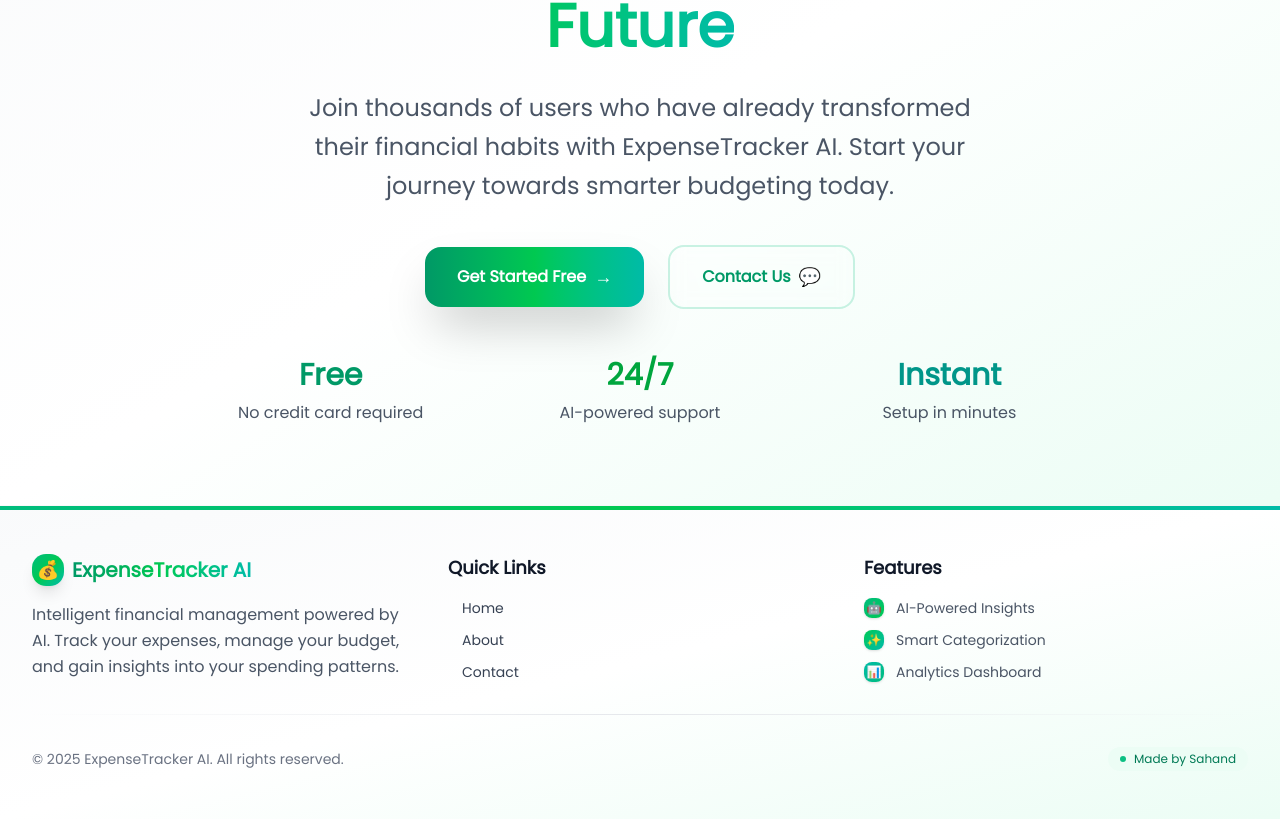
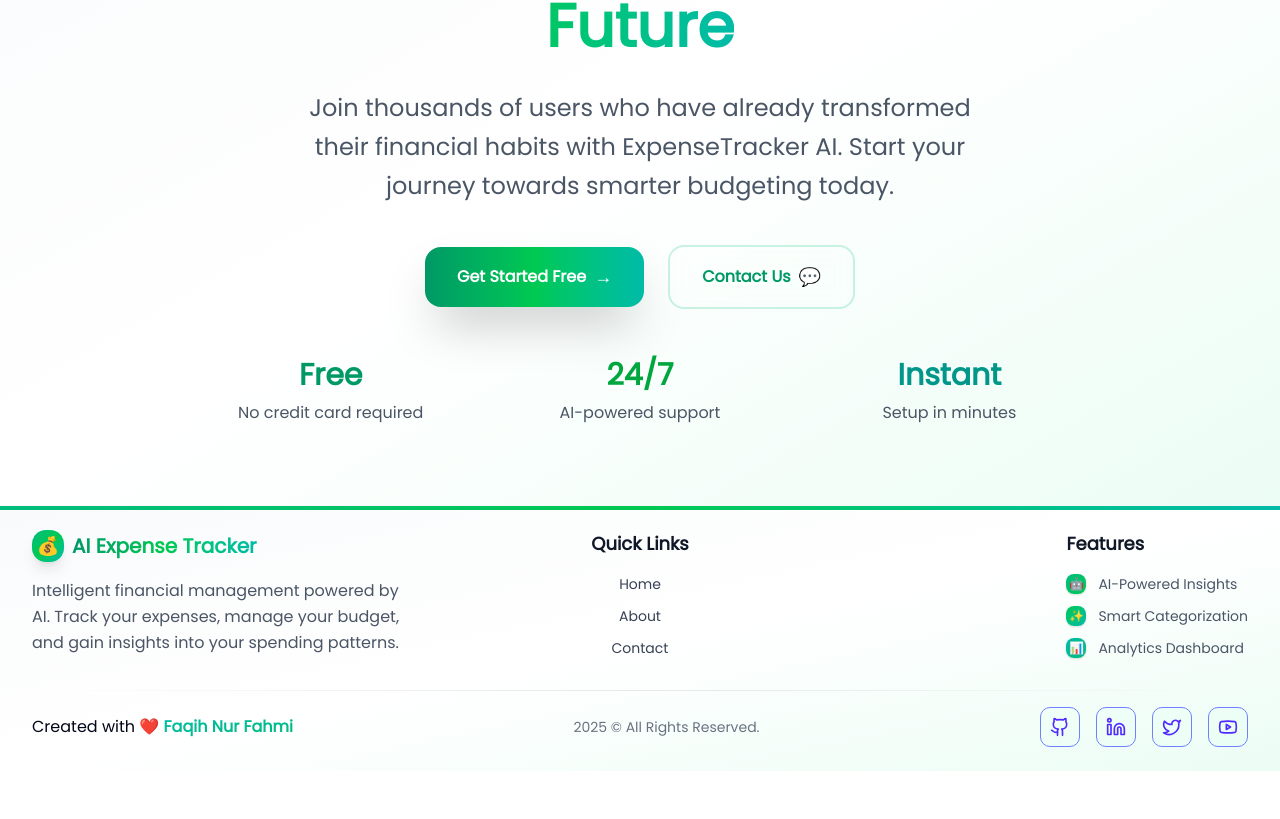
Before and after one commit to faqihfnf/ai-expense-tracker, a Next.js app: page /about in a window 1280 px wide. Shown: the part 2937-3756 px from the top of the page. After the commit the page ends 3708 px from the top, so only its background shows below. Built offline with nearby package versions, Linux system fonts and the light colour scheme; no server answers.

Commit message:
update footer

```diff
--- a/src/components/Footer.tsx
+++ b/src/components/Footer.tsx
@@ -1,3 +1,4 @@
+import { Github, Linkedin, Twitter, Youtube } from "lucide-react";
 import Link from "next/link";
 
 const Footer = () => {
@@ -6,7 +7,7 @@ const Footer = () => {
       {/* Gradient accent line */}
       <div className="absolute top-0 left-0 w-full h-1 bg-gradient-to-r from-emerald-500 via-green-500 to-teal-500"></div>
 
-      <div className="max-w-7xl mx-auto px-4 sm:px-6 lg:px-8 py-12">
+      <div className="max-w-7xl mx-auto px-2 sm:px-6 lg:px-8 py-6">
         <div className="grid grid-cols-1 md:grid-cols-3 gap-8 mb-8">
           {/* Logo and Tagline */}
           <div className="text-center md:text-left">
@@ -15,7 +16,7 @@ const Footer = () => {
                 <span className="text-white text-lg">💰</span>
               </div>
               <h2 className="text-xl font-bold bg-gradient-to-r from-emerald-600 via-green-500 to-teal-500 bg-clip-text text-transparent">
-                ExpenseTracker AI
+                AI Expense Tracker
               </h2>
             </div>
             <p className="text-gray-600 dark:text-gray-400 leading-relaxed max-w-sm">
@@ -26,26 +27,26 @@ const Footer = () => {
           </div>
 
           {/* Navigation Links */}
-          <div className="text-center md:text-left">
+          <div className="text-center">
             <h3 className="text-lg font-semibold text-gray-900 dark:text-gray-100 mb-4">
               Quick Links
             </h3>
             <div className="flex flex-col space-y-3">
               <Link
                 href="/"
-                className="group inline-flex items-center gap-2 text-gray-700 dark:text-gray-300 hover:text-emerald-600 dark:hover:text-emerald-400 text-sm font-medium transition-colors duration-200">
+                className="group items-center gap-2 text-gray-700 dark:text-gray-300 hover:text-emerald-600 dark:hover:text-emerald-400 text-sm font-medium transition-colors duration-200">
                 <span className="w-1.5 h-1.5 bg-emerald-500 dark:bg-emerald-400 rounded-full opacity-0 group-hover:opacity-100 transition-opacity duration-200"></span>
                 Home
               </Link>
               <Link
                 href="/about"
-                className="group inline-flex items-center gap-2 text-gray-700 dark:text-gray-300 hover:text-emerald-600 dark:hover:text-emerald-400 text-sm font-medium transition-colors duration-200">
+                className="group  items-center gap-2 text-gray-700 dark:text-gray-300 hover:text-emerald-600 dark:hover:text-emerald-400 text-sm font-medium transition-colors duration-200">
                 <span className="w-1.5 h-1.5 bg-emerald-500 dark:bg-emerald-400 rounded-full opacity-0 group-hover:opacity-100 transition-opacity duration-200"></span>
                 About
               </Link>
               <Link
                 href="/contact"
-                className="group inline-flex items-center gap-2 text-gray-700 dark:text-gray-300 hover:text-emerald-600 dark:hover:text-emerald-400 text-sm font-medium transition-colors duration-200">
+                className="group items-center gap-2 text-gray-700 dark:text-gray-300 hover:text-emerald-600 dark:hover:text-emerald-400 text-sm font-medium transition-colors duration-200">
                 <span className="w-1.5 h-1.5 bg-emerald-500 dark:bg-emerald-400 rounded-full opacity-0 group-hover:opacity-100 transition-opacity duration-200"></span>
                 Contact
               </Link>
@@ -53,7 +54,7 @@ const Footer = () => {
           </div>
 
           {/* Features */}
-          <div className="text-center md:text-left">
+          <div className="text-center md:text-left md:ml-auto">
             <h3 className="text-lg font-semibold text-gray-900 dark:text-gray-100 mb-4">
               Features
             </h3>
@@ -81,22 +82,54 @@ const Footer = () => {
         </div>
 
         {/* Divider */}
-        <div className="w-full h-px bg-gradient-to-r from-transparent via-gray-200 dark:via-gray-700 to-transparent mb-8"></div>
+        <div className="w-full h-px bg-gradient-to-r from-transparent via-gray-200 dark:via-gray-700 to-transparent mb-4"></div>
 
         {/* Copyright and Social */}
         <div className="flex flex-col md:flex-row justify-between items-center">
-          <div className="text-center md:text-left mb-4 md:mb-0">
-            <p className="text-gray-500 dark:text-gray-400 text-sm">
-              © {new Date().getFullYear()} ExpenseTracker AI. All rights
-              reserved.
+          <div className="flex items-center gap-4">
+            <p className="text-md  text-center sm:text-left">
+              Created with ❤️{" "}
+              <span className="bg-gradient-to-br from-teal-500 to-emerald-500 bg-clip-text text-md font-extrabold text-transparent">
+                Faqih Nur Fahmi
+              </span>
             </p>
           </div>
 
-          <div className="flex items-center gap-4">
-            <div className="inline-flex items-center gap-2 bg-emerald-50 dark:bg-emerald-900/30 text-emerald-700 dark:text-emerald-300 px-3 py-1 rounded-full text-xs font-medium">
-              <span className="w-1.5 h-1.5 bg-emerald-500 dark:bg-emerald-400 rounded-full animate-pulse"></span>
-              Made by Sahand
-            </div>
+          <div className="text-center md:text-left mb-4 md:mb-0">
+            <p className="text-gray-500 dark:text-gray-400 text-sm">
+              {new Date().getFullYear()} © All Rights Reserved.
+            </p>
+          </div>
+
+          <div className="flex justify-center sm:justify-end gap-4">
+            <Link
+              href="https://github.com/username"
+              target="_blank"
+              rel="noopener noreferrer"
+              className="w-10 h-10 cursor-pointer flex justify-center items-center backdrop-filter backdrop-blur-lg saturate-180 bg-opacity-75 rounded-lg bg-black-200 border border-indigo-400 dark:border-slate-700 hover:bg-indigo-600 hover:text-white text-indigo-600 hover:border-indigo-600">
+              <Github className="w-5 h-5" />
+            </Link>
+            <Link
+              href="https://linkedin.com/in/username"
+              target="_blank"
+              rel="noopener noreferrer"
+              className="w-10 h-10 cursor-pointer flex justify-center items-center backdrop-filter backdrop-blur-lg saturate-180 bg-opacity-75 rounded-lg bg-black-200 border border-indigo-400 dark:border-slate-700 hover:bg-indigo-600 hover:text-white text-indigo-600 hover:border-indigo-600">
+              <Linkedin className="w-5 h-5" />
+            </Link>
+            <Link
+              href="https://twitter.com/username"
+              target="_blank"
+              rel="noopener noreferrer"
+              className="w-10 h-10 cursor-pointer flex justify-center items-center backdrop-filter backdrop-blur-lg saturate-180 bg-opacity-75 rounded-lg bg-black-200 border border-indigo-400 dark:border-slate-700 hover:bg-indigo-600 hover:text-white text-indigo-600 hover:border-indigo-600">
+              <Twitter className="w-5 h-5" />
+            </Link>
+            <Link
+              href="https://twitter.com/username"
+              target="_blank"
+              rel="noopener noreferrer"
+              className="w-10 h-10 cursor-pointer flex justify-center items-center backdrop-filter backdrop-blur-lg saturate-180 bg-opacity-75 rounded-lg bg-black-200 border border-indigo-400 dark:border-slate-700 hover:bg-indigo-600 hover:text-white text-indigo-600 hover:border-indigo-600">
+              <Youtube className="w-5 h-5" />
+            </Link>
           </div>
         </div>
       </div>
```
